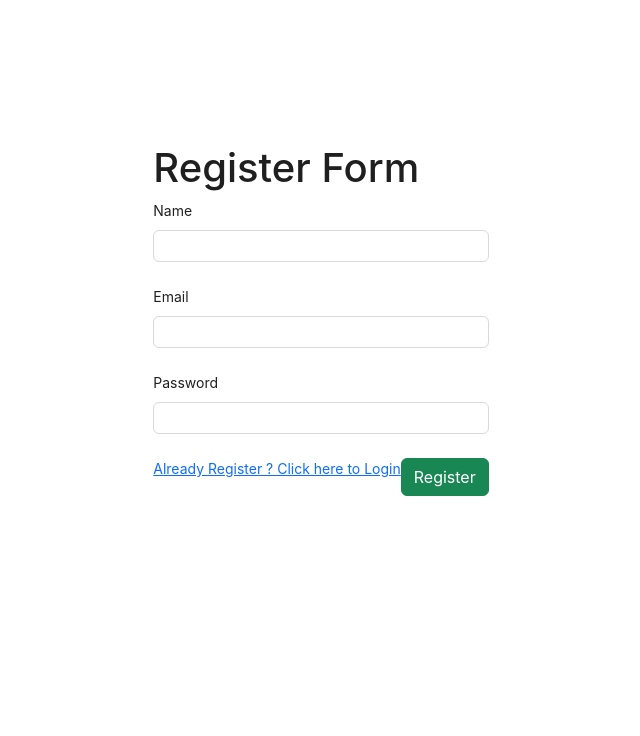
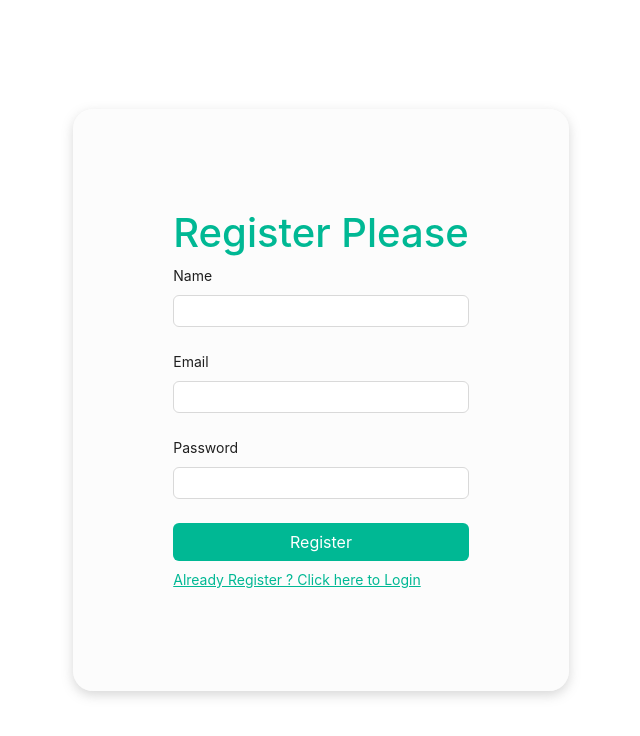
Before and after one commit to devsahadat/Expense-Management-System, a React (Create React App) app in the folder client/: page /register in a window 1280 px wide. Shown: the top 736 px of the page, without its empty margins (319-959 px from the left). Built offline with nearby package versions, Linux system fonts and the light colour scheme.

Commit message:
new look design in login , registration, analytics page

```diff
--- a/client/src/components/Layout/Analytics.js
+++ b/client/src/components/Layout/Analytics.js
@@ -47,7 +47,7 @@ const Analytics = ({ allTransaction }) => {
 
   return (
     <>
-      <div className="row m-3">
+      <div className="row d-flex justify-content-center m-3">
         <div className="col-md-4">
           <div className="card">
             <div className="card-header">
@@ -111,7 +111,7 @@ const Analytics = ({ allTransaction }) => {
           </div>
         </div>
         <div>
-          <div className="d-flex mt-3 gap-4">
+          <div className="d-flex justify-content-center mt-3 gap-4">
             <div className="card col-md-4">
               <div className="card-header">
                 <h5>Categorywise Income</h5>
--- a/client/src/components/Layout/Header.js
+++ b/client/src/components/Layout/Header.js
@@ -44,7 +44,7 @@ const Header = () => {
               </li>
               <li className="nav-item">
                 <button
-                  className="btn btn-light text-success fs-6"
+                  className="btn btn-light fs-6"
                   onClick={logOutHandler}
                 >
                   Logout
--- a/client/src/index.css
+++ b/client/src/index.css
@@ -15,8 +15,25 @@
 .register-page{
   display: flex;
   align-items: center;
+  background-color: #ffffff3b;
   justify-content: center;
-  height: 80vh;
+  height: 100vh;
+}
+.btn{
+ background-color: #00b894;
+ color: #FFFFFF;
+}
+.btn:hover{
+ border: 1px solid #00b894;
+}
+
+.logreg{
+  max-height: 600px;
+  max-width: 600px;
+  padding: 100px;
+  border-radius: 20px;
+  background-color: #faf9f991;
+  box-shadow: rgba(123, 124, 123, 0.3) 0px 4px 12px;
 }
 
 .filters {
--- a/client/src/pages/Login.js
+++ b/client/src/pages/Login.js
@@ -33,20 +33,24 @@ const Login = () => {
   return (
     <>
       <div className="register-page">
+        <div className="logreg">
+          <Form layout="vertical" onFinish={submitHandler}>
+            <h1 style={{ color: "#00b894" }}>Please Login 😊</h1>
         {loading && <Spinner />}
-        <Form layout="vertical" onFinish={submitHandler}>
-          <h1>Login Form</h1>
             <Form.Item label="Email" name="email">
               <Input type="email" />
             </Form.Item>
             <Form.Item label="Password" name="password">
               <Input type="password" />
             </Form.Item>
-          <div className="d-flex justify-content-between">
-            <Link to="/register">Not a user ? Click here to Register</Link>
-            <button className="btn btn-success">Login</button>
+            <div className="d-flex flex-column justify-content-between">
+              <button className="btn mb-2">Login</button>
+              <Link to="/register" style={{ color: "#00b894" }}>
+                Not a user ? Click here to Register
+              </Link>
             </div>
           </Form>
+        </div>
       </div>
     </>
   );
--- a/client/src/pages/Register.js
+++ b/client/src/pages/Register.js
@@ -29,9 +29,10 @@ const Register = () => {
   return (
     <>
       <div className="register-page">
-              {loading && <Spinner/>}
+        {loading && <Spinner />}
+        <div className="logreg">
           <Form layout="vertical" onFinish={submitHandler}>
-          <h1>Register Form</h1>
+            <h1 style={{ color: "#00b894" }}>Register Please</h1>
             <Form.Item label="Name" name="name">
               <Input />
             </Form.Item>
@@ -41,11 +42,14 @@ const Register = () => {
             <Form.Item label="Password" name="password">
               <Input type="password" />
             </Form.Item>
-          <div className="d-flex justify-content-between">
-            <Link to="/login">Already Register ? Click here to Login</Link>
-            <button className="btn btn-success">Register</button>
+            <div className="d-flex flex-column">
+              <button className="btn mb-2">Register</button>
+              <Link to="/login" style={{ color: "#00b894" }}>
+                Already Register ? Click here to Login
+              </Link>
             </div>
           </Form>
+        </div>
       </div>
     </>
   );
```
Lines whose indentation alone changed are shown as unchanged.
